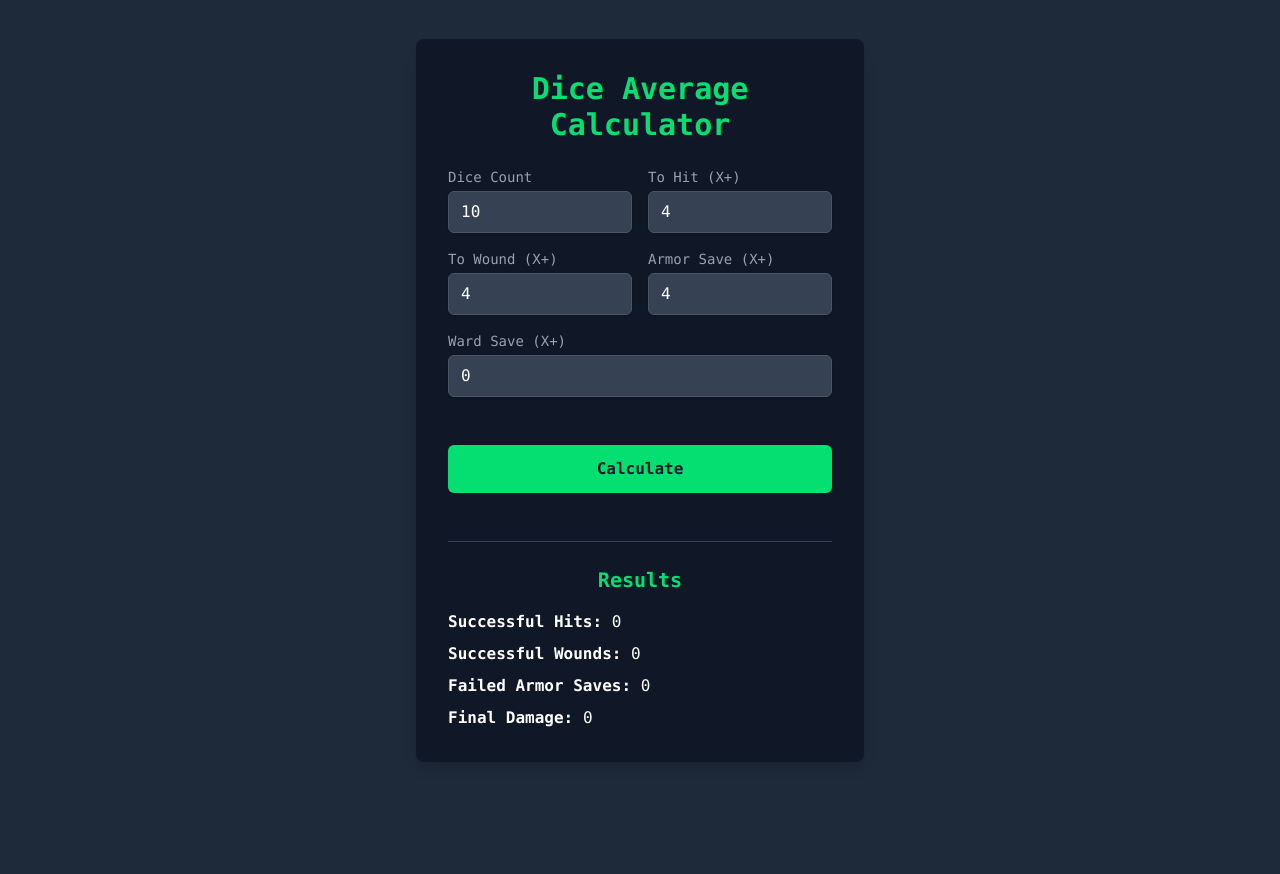
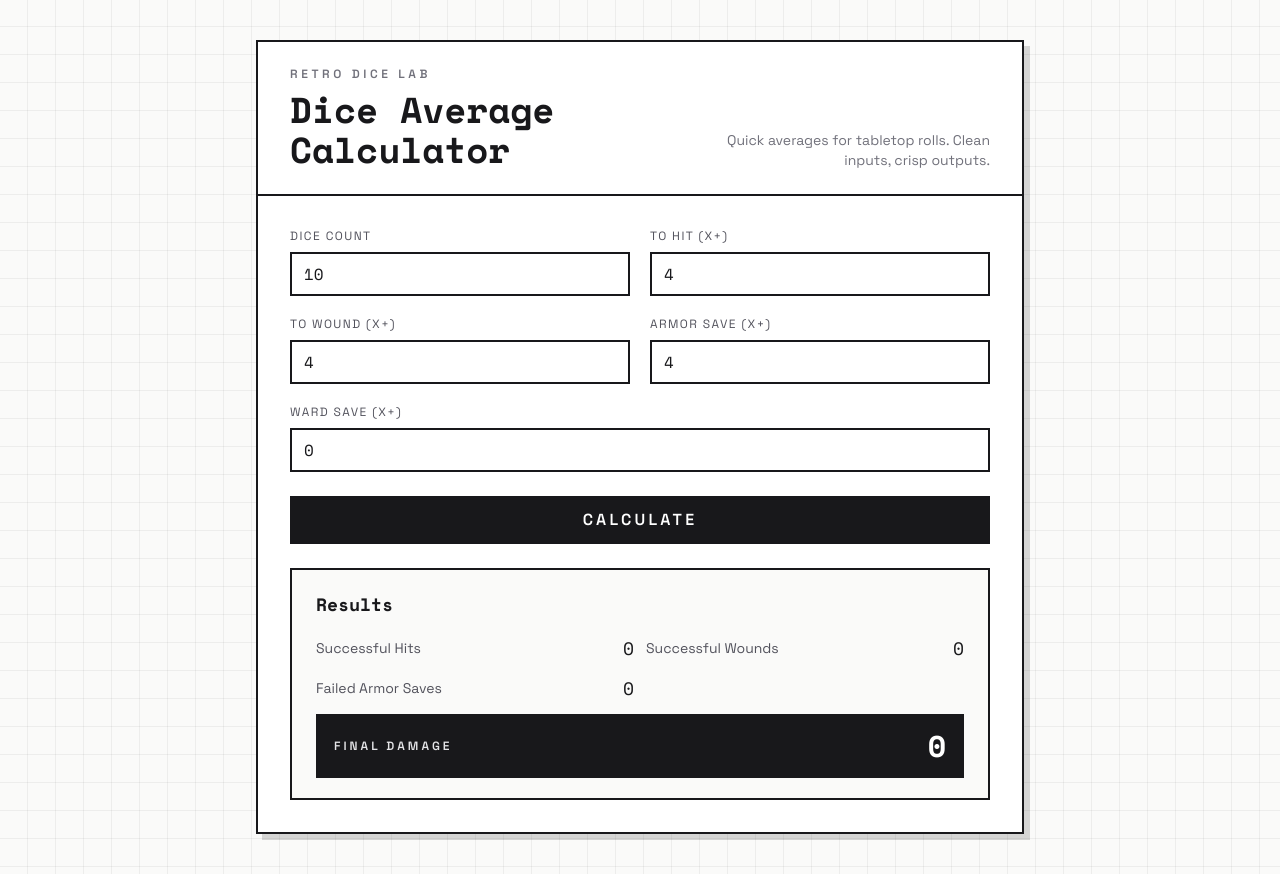
Before and after one commit to PietroPione/tiradadi, a Next.js app in the folder dice-calculator/: page / in a window 1280 px wide. Before the commit the page ends 800 px from the top, so only its background shows below. Built offline with nearby package versions, Linux system fonts and the light colour scheme.

Commit message:
fix: funzione e stile

```diff
--- a/dice-calculator/src/app/globals.css
+++ b/dice-calculator/src/app/globals.css
@@ -2,22 +2,36 @@
 
 @layer base {
   body {
-    @apply bg-gray-800 text-green-400 font-mono;
+    @apply bg-stone-50 text-zinc-900;
+    font-family: var(--font-space-grotesk), system-ui, -apple-system, sans-serif;
+    overflow-x: hidden;
+    background-image:
+      linear-gradient(0deg, rgba(0, 0, 0, 0.05) 1px, transparent 1px),
+      linear-gradient(90deg, rgba(0, 0, 0, 0.05) 1px, transparent 1px);
+    background-size: 28px 28px;
+    background-position: -1px -1px;
   }
 
   h1, h2, h3, h4, h5, h6 {
-    @apply text-green-300;
+    @apply text-zinc-900;
+    font-family: var(--font-space-mono), ui-monospace, SFMono-Regular, Menlo, Monaco, Consolas, "Liberation Mono", "Courier New", monospace;
   }
 
   input[type="number"] {
-    @apply bg-gray-700 text-white border border-gray-600 rounded-md shadow-sm focus:outline-none focus:ring-2 focus:ring-green-500 focus:border-transparent;
+    @apply bg-white text-zinc-900 border border-zinc-900 rounded-none shadow-none focus:outline-none focus:ring-2 focus:ring-zinc-900/20 focus:border-zinc-900;
   }
 
   button {
-    @apply bg-green-500 text-gray-900 font-bold py-2 px-4 rounded-md hover:bg-green-600 focus:outline-none focus:ring-2 focus:ring-offset-2 focus:ring-offset-gray-800 focus:ring-green-500;
+    @apply bg-zinc-900 text-white font-semibold py-2 px-4 rounded-none hover:bg-zinc-800 focus:outline-none focus:ring-2 focus:ring-offset-2 focus:ring-offset-stone-50 focus:ring-zinc-900/40;
   }
 
   label {
-    @apply text-gray-400;
+    @apply text-zinc-600 uppercase tracking-[0.12em] text-xs;
   }
 }
+
+@layer utilities {
+  .font-mono {
+    font-family: var(--font-space-mono), ui-monospace, SFMono-Regular, Menlo, Monaco, Consolas, "Liberation Mono", "Courier New", monospace;
+  }
+}
--- a/dice-calculator/src/app/layout.tsx
+++ b/dice-calculator/src/app/layout.tsx
@@ -1,15 +1,16 @@
 import type { Metadata } from "next";
-import { Geist, Geist_Mono } from "next/font/google";
+import { Space_Grotesk, Space_Mono } from "next/font/google";
 import "./globals.css";
 
-const geistSans = Geist({
-  variable: "--font-geist-sans",
+const spaceGrotesk = Space_Grotesk({
+  variable: "--font-space-grotesk",
   subsets: ["latin"],
 });
 
-const geistMono = Geist_Mono({
-  variable: "--font-geist-mono",
+const spaceMono = Space_Mono({
+  variable: "--font-space-mono",
   subsets: ["latin"],
+  weight: ["400", "700"],
 });
 
 export const metadata: Metadata = {
@@ -25,7 +26,7 @@ export default function RootLayout({
   return (
     <html lang="en">
       <body
-        className={`${geistSans.variable} ${geistMono.variable} antialiased`}
+        className={`${spaceGrotesk.variable} ${spaceMono.variable} antialiased`}
       >
         {children}
       </body>
--- a/dice-calculator/src/app/page.tsx
+++ b/dice-calculator/src/app/page.tsx
@@ -34,24 +34,38 @@ export default function Home() {
   };
 
   return (
-    <div className="min-h-screen bg-gray-800 text-white flex flex-col items-center justify-center font-mono">
-      <div className="w-full max-w-md p-8 space-y-6 bg-gray-900 rounded-lg shadow-lg">
-        <h1 className="text-3xl font-bold text-center text-green-400">Dice Average Calculator</h1>
+    <div className="min-h-screen w-full px-4 py-10 sm:px-8">
+      <div className="mx-auto w-full max-w-3xl">
+        <div className="w-full border-2 border-zinc-900 bg-white shadow-[6px_6px_0_0_rgba(0,0,0,0.15)]">
+          <div className="flex flex-col gap-4 border-b-2 border-zinc-900 px-6 py-6 sm:flex-row sm:items-end sm:justify-between sm:px-8">
+            <div>
+              <p className="text-xs font-semibold uppercase tracking-[0.3em] text-zinc-500">
+                Retro Dice Lab
+              </p>
+              <h1 className="mt-2 text-3xl font-bold text-zinc-900 sm:text-4xl">
+                Dice Average Calculator
+              </h1>
+            </div>
+            <p className="text-sm text-zinc-500 sm:max-w-xs sm:text-right">
+              Quick averages for tabletop rolls. Clean inputs, crisp outputs.
+            </p>
+          </div>
 
-        <div className="grid grid-cols-2 gap-4">
+          <div className="space-y-6 px-6 py-6 sm:px-8 sm:py-8">
+            <div className="grid grid-cols-1 gap-4 sm:grid-cols-2 sm:gap-5">
           <div>
-            <label htmlFor="diceCount" className="block text-sm font-medium text-gray-400">Dice Count</label>
+            <label htmlFor="diceCount" className="block">Dice Count</label>
             <input
               type="number"
               id="diceCount"
               value={diceCount}
               min="1"
               onChange={(e) => setDiceCount(parseNumberInput(e.target.value, 1))}
-              className="w-full px-3 py-2 mt-1 text-white bg-gray-700 border border-gray-600 rounded-md focus:outline-none focus:ring-2 focus:ring-green-500"
+              className="mt-2 w-full border-2 border-zinc-900 bg-white px-3 py-2 font-mono text-base text-zinc-900 focus:outline-none focus:ring-2 focus:ring-zinc-900/30"
             />
           </div>
           <div>
-            <label htmlFor="hitValue" className="block text-sm font-medium text-gray-400">To Hit (X+)</label>
+            <label htmlFor="hitValue" className="block">To Hit (X+)</label>
             <input
               type="number"
               id="hitValue"
@@ -59,11 +73,11 @@ export default function Home() {
               min="1"
               max="7"
               onChange={(e) => setHitValue(parseNumberInput(e.target.value, 1))}
-              className="w-full px-3 py-2 mt-1 text-white bg-gray-700 border border-gray-600 rounded-md focus:outline-none focus:ring-2 focus:ring-green-500"
+              className="mt-2 w-full border-2 border-zinc-900 bg-white px-3 py-2 font-mono text-base text-zinc-900 focus:outline-none focus:ring-2 focus:ring-zinc-900/30"
             />
           </div>
           <div>
-            <label htmlFor="woundValue" className="block text-sm font-medium text-gray-400">To Wound (X+)</label>
+            <label htmlFor="woundValue" className="block">To Wound (X+)</label>
             <input
               type="number"
               id="woundValue"
@@ -71,11 +85,11 @@ export default function Home() {
               min="1"
               max="7"
               onChange={(e) => setWoundValue(parseNumberInput(e.target.value, 1))}
-              className="w-full px-3 py-2 mt-1 text-white bg-gray-700 border border-gray-600 rounded-md focus:outline-none focus:ring-2 focus:ring-green-500"
+              className="mt-2 w-full border-2 border-zinc-900 bg-white px-3 py-2 font-mono text-base text-zinc-900 focus:outline-none focus:ring-2 focus:ring-zinc-900/30"
             />
           </div>
           <div>
-            <label htmlFor="armorSave" className="block text-sm font-medium text-gray-400">Armor Save (X+)</label>
+            <label htmlFor="armorSave" className="block">Armor Save (X+)</label>
             <input
               type="number"
               id="armorSave"
@@ -83,11 +97,11 @@ export default function Home() {
               min="1"
               max="7"
               onChange={(e) => setArmorSave(parseNumberInput(e.target.value, 1))}
-              className="w-full px-3 py-2 mt-1 text-white bg-gray-700 border border-gray-600 rounded-md focus:outline-none focus:ring-2 focus:ring-green-500"
+              className="mt-2 w-full border-2 border-zinc-900 bg-white px-3 py-2 font-mono text-base text-zinc-900 focus:outline-none focus:ring-2 focus:ring-zinc-900/30"
             />
           </div>
-          <div className="col-span-2">
-            <label htmlFor="wardSave" className="block text-sm font-medium text-gray-400">Ward Save (X+)</label>
+          <div className="sm:col-span-2">
+            <label htmlFor="wardSave" className="block">Ward Save (X+)</label>
             <input
               type="number"
               id="wardSave"
@@ -95,25 +109,45 @@ export default function Home() {
               min="0"
               max="7"
               onChange={(e) => setWardSave(parseNumberInput(e.target.value, 0))}
-              className="w-full px-3 py-2 mt-1 text-white bg-gray-700 border border-gray-600 rounded-md focus:outline-none focus:ring-2 focus:ring-green-500"
+              className="mt-2 w-full border-2 border-zinc-900 bg-white px-3 py-2 font-mono text-base text-zinc-900 focus:outline-none focus:ring-2 focus:ring-zinc-900/30"
             />
           </div>
         </div>
 
-        <button
-          onClick={handleCalculate}
-          className="w-full py-3 mt-6 font-bold text-gray-900 bg-green-400 rounded-md hover:bg-green-500 focus:outline-none focus:ring-2 focus:ring-offset-2 focus:ring-offset-gray-800 focus:ring-green-500"
-        >
-          Calculate
-        </button>
+            <button
+              onClick={handleCalculate}
+              className="w-full py-3 text-base font-semibold uppercase tracking-[0.2em]"
+            >
+              Calculate
+            </button>
 
-        <div className="pt-6 mt-6 border-t border-gray-700">
-          <h2 className="text-xl font-bold text-center text-green-400">Results</h2>
-          <div className="mt-4 space-y-2">
-            <p><span className="font-semibold">Successful Hits:</span> {results.successfulHits}</p>
-            <p><span className="font-semibold">Successful Wounds:</span> {results.successfulWounds}</p>
-            <p><span className="font-semibold">Failed Armor Saves:</span> {results.failedArmorSaves}</p>
-            <p><span className="font-semibold">Final Damage:</span> {results.finalDamage}</p>
+            <div className="border-2 border-zinc-900 bg-stone-50 px-4 py-4 sm:px-6 sm:py-5">
+              <h2 className="text-lg font-semibold text-zinc-900">Results</h2>
+              <div className="mt-4 grid grid-cols-1 gap-3 text-sm sm:grid-cols-2">
+                <p className="flex items-center justify-between border-b-2 border-zinc-900 pb-2 sm:border-b-0 sm:pb-0">
+                  <span className="text-zinc-600">Successful Hits</span>
+                  <span className="font-mono text-lg text-zinc-900">{results.successfulHits}</span>
+                </p>
+                <p className="flex items-center justify-between border-b-2 border-zinc-900 pb-2 sm:border-b-0 sm:pb-0">
+                  <span className="text-zinc-600">Successful Wounds</span>
+                  <span className="font-mono text-lg text-zinc-900">{results.successfulWounds}</span>
+                </p>
+                <p className="flex items-center justify-between border-b-2 border-zinc-900 pb-2 sm:border-b-0 sm:pb-0">
+                  <span className="text-zinc-600">Failed Armor Saves</span>
+                  <span className="font-mono text-lg text-zinc-900">{results.failedArmorSaves}</span>
+                </p>
+                <div className="sm:col-span-2">
+                  <div className="w-full flex items-center justify-between border-2 border-zinc-900 bg-zinc-900 px-4 py-3">
+                    <span className="text-xs font-semibold uppercase tracking-[0.25em] text-zinc-200">
+                      Final Damage
+                    </span>
+                    <span className="font-mono text-2xl font-bold text-white sm:text-3xl">
+                      {Math.round(results.finalDamage)}
+                    </span>
+                  </div>
+                </div>
+              </div>
+            </div>
           </div>
         </div>
       </div>
```
